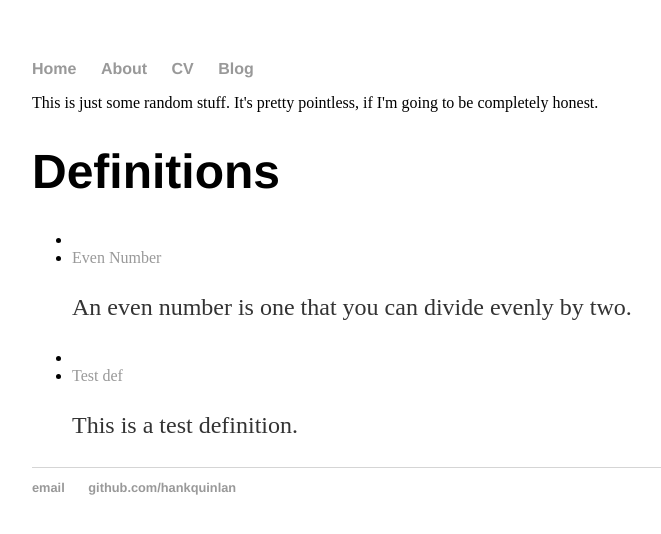
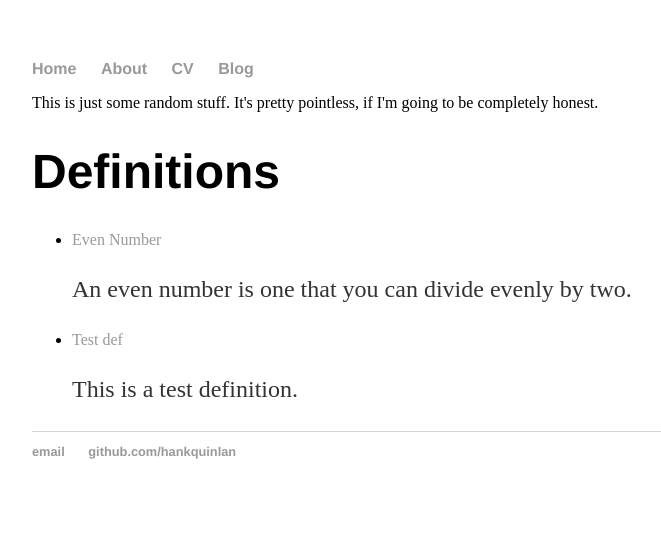
Before and after one commit to fattymattk/hello-world, a Jekyll site: the page built from definitions.html, in a window 1280 px wide. Shown: the top 534 px of the page, without its empty margins (160-821 px from the left). Built offline with Jekyll 4.4.1, drawn with Linux system fonts in a browser that asks for light colours.

Commit message:
Update definitions.html

```diff
--- a/definitions.html
+++ b/definitions.html
@@ -7,8 +7,7 @@ title: Definitions
 
 <ul>
   {% for def in site.definitions %}
-    <li>
-      <li><a href="/hello-world{{ def.url }}">{{ def.name }}</a></li>
+      <li><a href="/hello-world{{ def.url }}">{{ def.name }}</a>
       <p>{{ def.content | markdownify }}</p>
     </li>
   {% endfor %}
```
